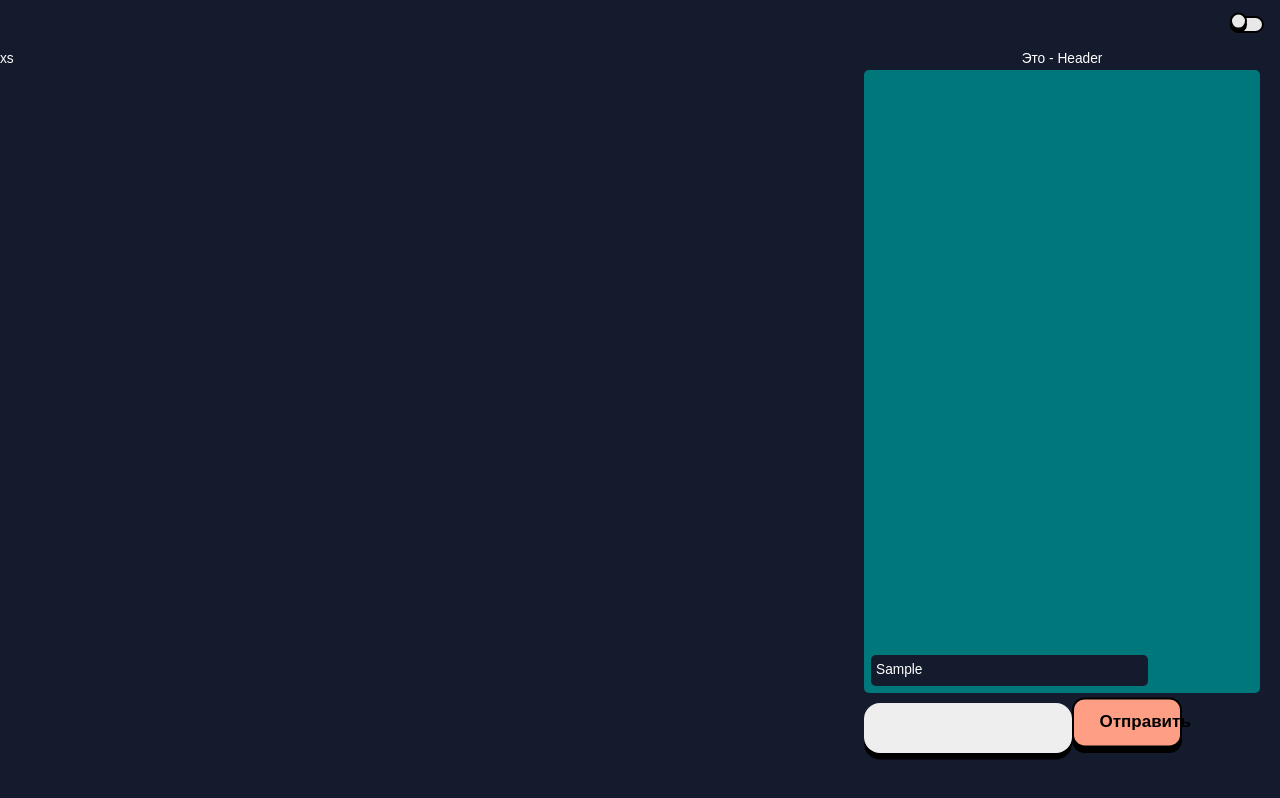
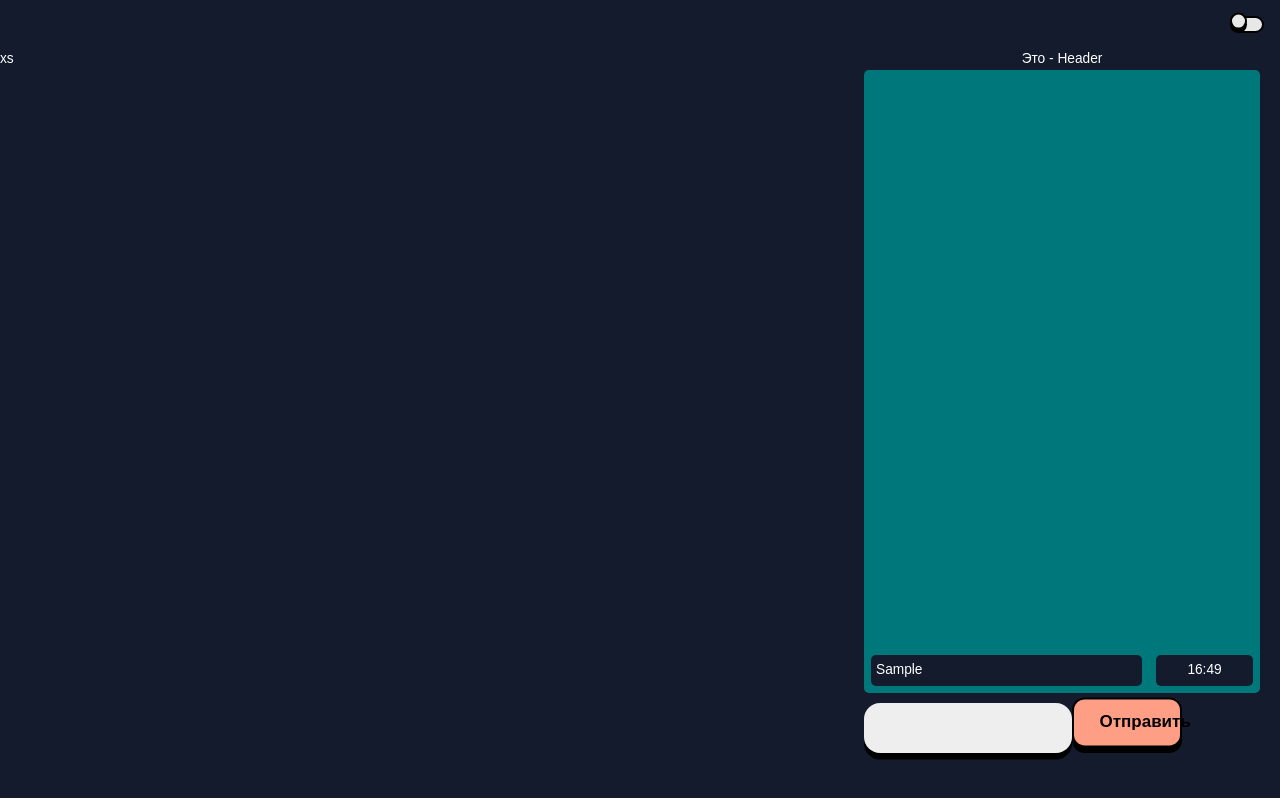
Before and after one commit to gysen-x/jackbox, a React (Create React App) app in the folder client/: page /room in a window 1280 px wide. Both pictures are taken after typing "Sample" into the empty fields and a click on the button "Отправить". Built offline with nearby package versions, Linux system fonts and the light colour scheme; no server answers.

Commit message:
chat+time

```diff
--- a/client/src/pages/GamePage/Chat/Chat.jsx
+++ b/client/src/pages/GamePage/Chat/Chat.jsx
@@ -7,16 +7,24 @@ import CustomInput from "../../../components/CustomInput/CustomInput";
 const Chat = () => {
     const [message, setMessage] = useState({})
     const [allMessages, setAllMessages] = useState([])
+
+    const currentTime = new Date(Date.now())
     const handleChange = (event) => {
-        setMessage({...message, [event.target.name]: event.target.value})
+        setMessage({
+            ...message,
+            [event.target.name]: event.target.value,
+            time: `${currentTime.getHours()}:${currentTime.getMinutes()}`
+        })
     }
 
     console.log(message)
 
     const onSubmitHandle = (event) => {
         event.preventDefault()
-        setAllMessages([...allMessages, message])
-        setMessage({text: ''})
+        if (message.text !== '') {
+            setAllMessages([...allMessages, message])
+            setMessage({text: ''})
+        }
     }
 
     console.log(allMessages)
@@ -27,7 +35,8 @@ const Chat = () => {
                 <div className={style.title}>Это - Header</div>
             </div>
             <div className={style.allMessages}>
-                {allMessages.map((message) => <Messages message={message.text}/>)}
+                {allMessages.map((message) => message.text !== '' ? (
+                    <Messages key={message.text} message={message}/>) : (<></>))}
             </div>
             <form onSubmit={onSubmitHandle} className={style.messageInputForm}>
                 <CustomInput value={message.text} name='text' onChange={handleChange}/>
--- a/client/src/pages/GamePage/Chat/Messages/Messages.jsx
+++ b/client/src/pages/GamePage/Chat/Messages/Messages.jsx
@@ -2,9 +2,16 @@ import React from 'react';
 import style from './css/style.module.css'
 
 const Messages = ({message}) => {
+    const currentTime = new Date(Date.now())
+    console.log(currentTime)
     return (
-        <div className={style.eachMessage}>
-            {message}
+        <div className={style.newMessage}>
+            <div className={style.eachMessage}>
+                {message.text}
+            </div>
+            <div className={style.time}>
+                {message.time}
+            </div>
         </div>
     );
 };
--- a/client/src/pages/GamePage/Chat/Messages/css/style.module.css
+++ b/client/src/pages/GamePage/Chat/Messages/css/style.module.css
@@ -5,3 +5,18 @@
     border-radius: 5px;
     width: 70%;
 }
+
+.time {
+    display: flex;
+    justify-content: center;
+    background-color: #141b2d !important;
+    margin: 7px;
+    padding: 5px;
+    border-radius: 5px;
+    width: 25%;
+}
+
+.newMessage {
+    display: flex;
+    flex-direction: row;
+}
```
